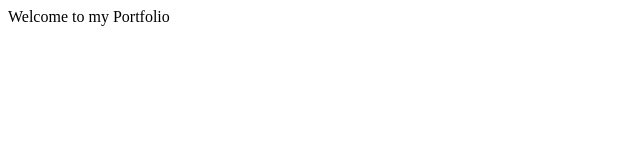
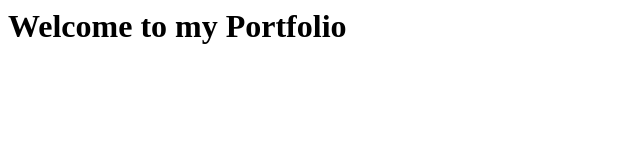
Before and after one commit to SalamuthRookayyah/web-portfolio, a plain HTML site: page index.html in a window 1280 px wide. Shown: the whole page, without its empty margins (0-640 px from the left). Drawn offline with Linux system fonts and the light colour scheme.

Commit message:
Update index.html

```diff
--- a/index.html
+++ b/index.html
@@ -3,6 +3,6 @@
 <title> My Web Portfolio </title>
 </head>
 <body>
-Welcome to my Portfolio
+  <h1>Welcome to my Portfolio</h1>
 </body>
 </html>
```
